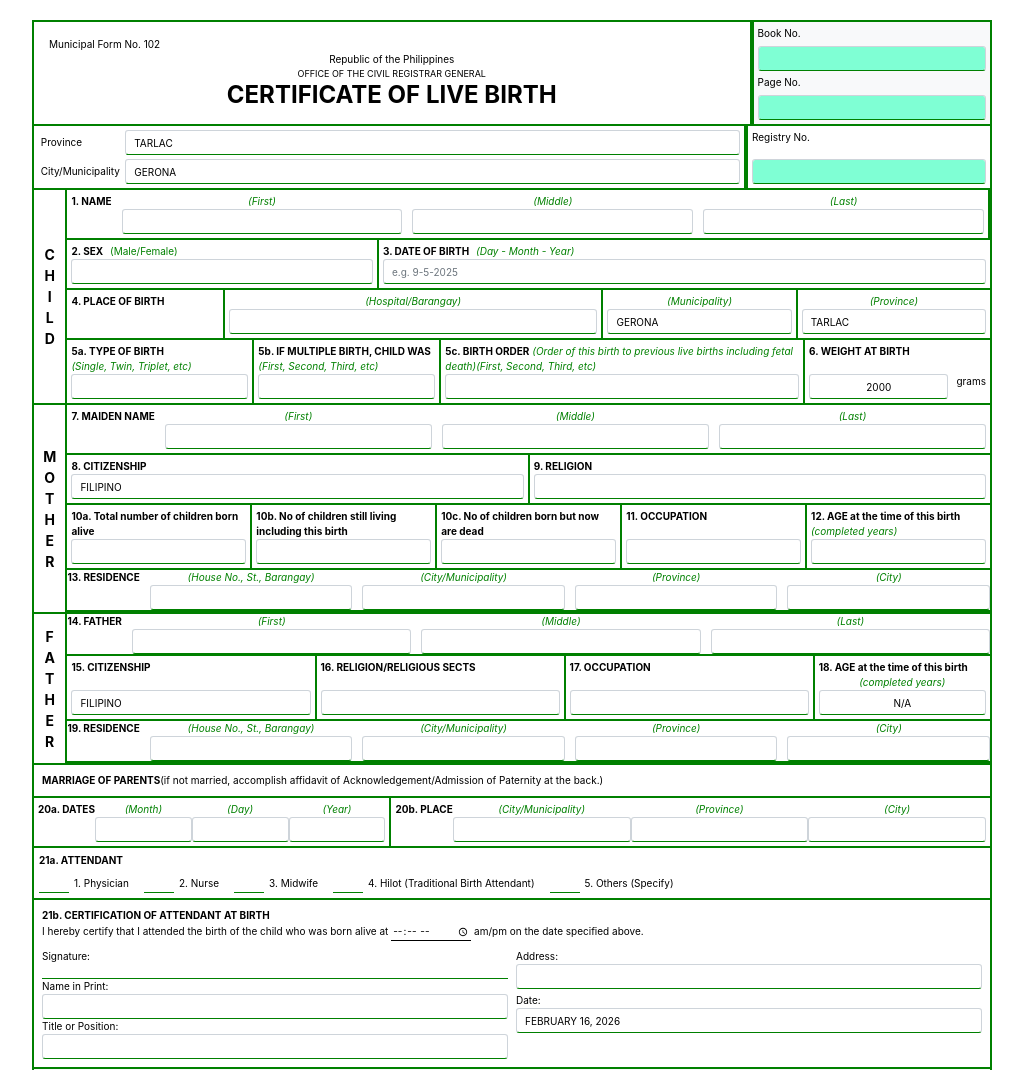
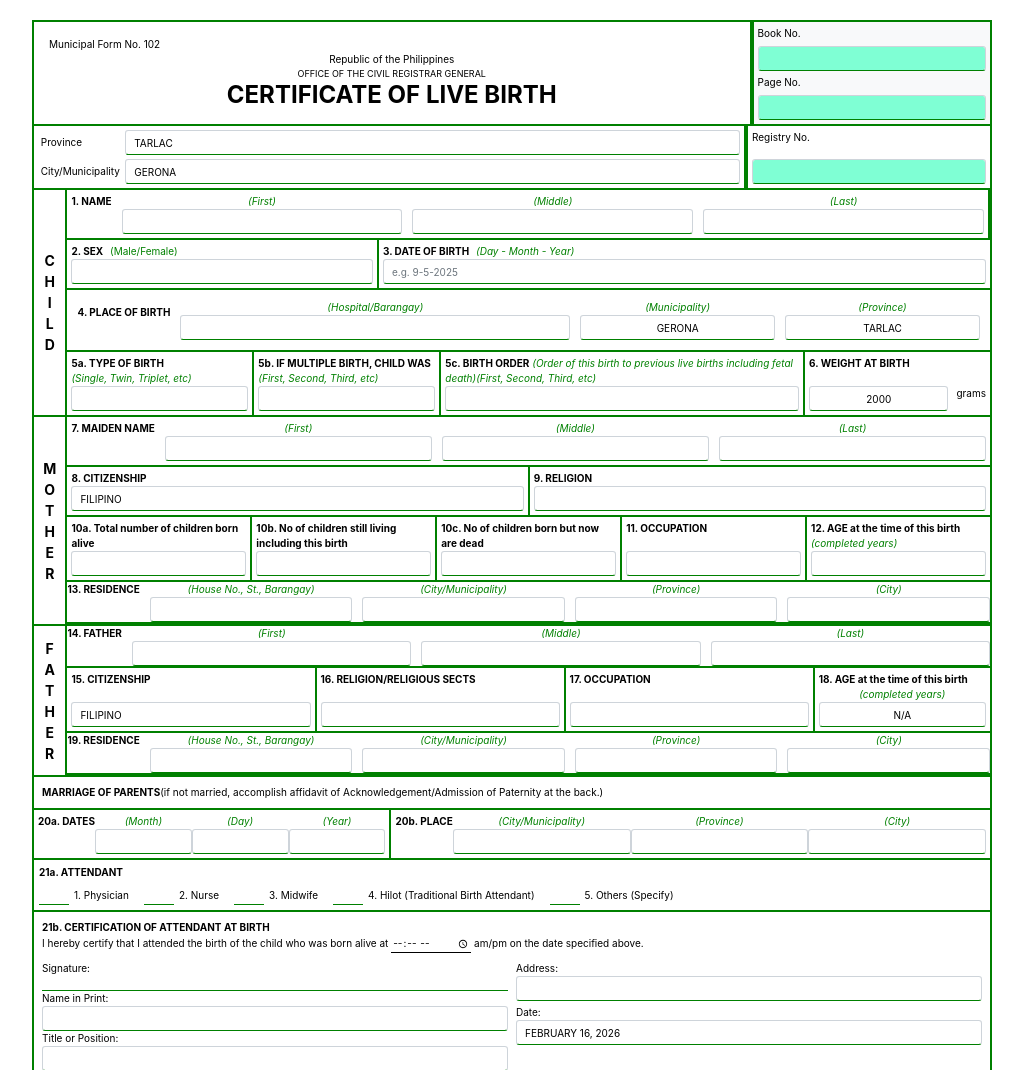
Before and after one commit to xczREI/birth, a PHP site: page /birth_page_1.php in a window 1280 px wide. Shown: the top 1070 px of the page, without its empty margins (128-1151 px from the left). Run offline with PHP 8.4, Linux system fonts and the light colour scheme.

Commit message:
feb 17 commit

```diff
--- a/birth_page_1.php
+++ b/birth_page_1.php
@@ -165,19 +165,24 @@ include 'mycon.php';
 				</div>
 			</div>
 
-            <div class="flex-row-form">
-                <div class="flex-col-form" style="flex: 0.8;"><strong>4. PLACE OF BIRTH</strong></div>
-                <div class="flex-col-form" style="flex: 2;">
+            <div class="flex-row-form" style="padding: 10px; border-bottom: 2px solid green !important;">
+			<div style="display: flex; gap: 10px; width: 100%; align-items: flex-start;">
+				<strong style="white-space: nowrap; margin-top: 5px;">4. PLACE OF BIRTH</strong>
+
+				<div style="flex: 2; display: flex; flex-direction: column; align-items: center;">
 					<span class="label-green">(Hospital/Barangay)</span>
-                    <input type="text" name="birth_brgy" class="form-control form-control-sm">
+					<input type="text" name="birth_brgy" class="form-control form-control-sm text-center">
 				</div>
-                <div class="flex-col-form">
+
+				<div style="flex: 1; display: flex; flex-direction: column; align-items: center;">
 					<span class="label-green">(Municipality)</span>
-                    <input type="text" list="municipality_list" name="birth_city" value="GERONA" class="form-control form-control-sm">
+					<input type="text" list="municipality_list" name="birth_city" value="GERONA" class="form-control form-control-sm text-center">
 				</div>
-                <div class="flex-col-form">
+
+				<div style="flex: 1; display: flex; flex-direction: column; align-items: center;">
 					<span class="label-green">(Province)</span>
-                    <input type="text" list="province_list" name="birth_province" value="TARLAC" class="form-control form-control-sm">
+					<input type="text" list="province_list" name="birth_province" value="TARLAC" class="form-control form-control-sm text-center">
+				</div>
 			</div>
 			</div>
 
@@ -479,6 +484,30 @@ include 'mycon.php';
 		});
 </script>
 
+<script>
+$(document).ready(function() {
+    // Function to collect data from Page 1 and save to browser memory
+    function saveToMemory() {
+        const data = {
+            child_fname: $('#child_fname').val(),
+            child_mname: $('#child_mname').val(),
+            child_lname: $('#child_lname').val(),
+            father_fname: $('#father_fname').val(),
+            father_mname: $('#father_mname').val(),
+            father_lname: $('#father_lname').val(),
+            mother_fname: $('input[name="mother_fname"]').val(),
+            mother_mname: $('input[name="mother_mname"]').val(),
+            mother_lname: $('#mother_lname').val(),
+            birth_day: $('input[name="birth_day"]').val(),
+            birth_place: $('input[name="birth_brgy"]').val() + " " + $('input[name="birth_city"]').val()
+        };
+        localStorage.setItem('birth_form_data', JSON.stringify(data));
+    }
+
+    // Save every time the user types in these specific fields
+    $('input').on('input', saveToMemory);
+});
+</script>
 
 </body>
 </html>
```
Also changed, not shown: birth_page_2.php (+39 -46 lines), reg_info_action.php (line endings or trailing spaces). Lines whose indentation alone changed are shown as unchanged.
